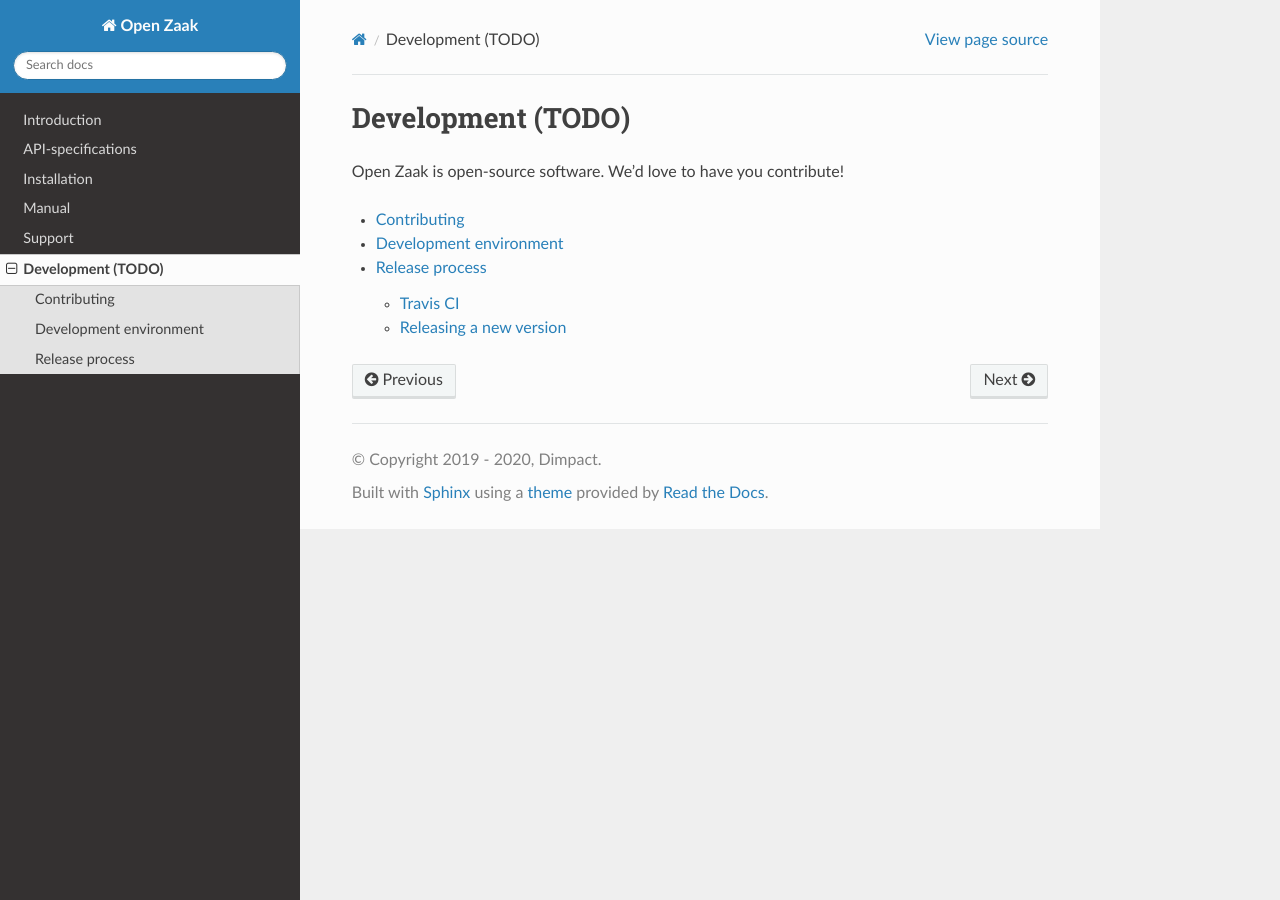
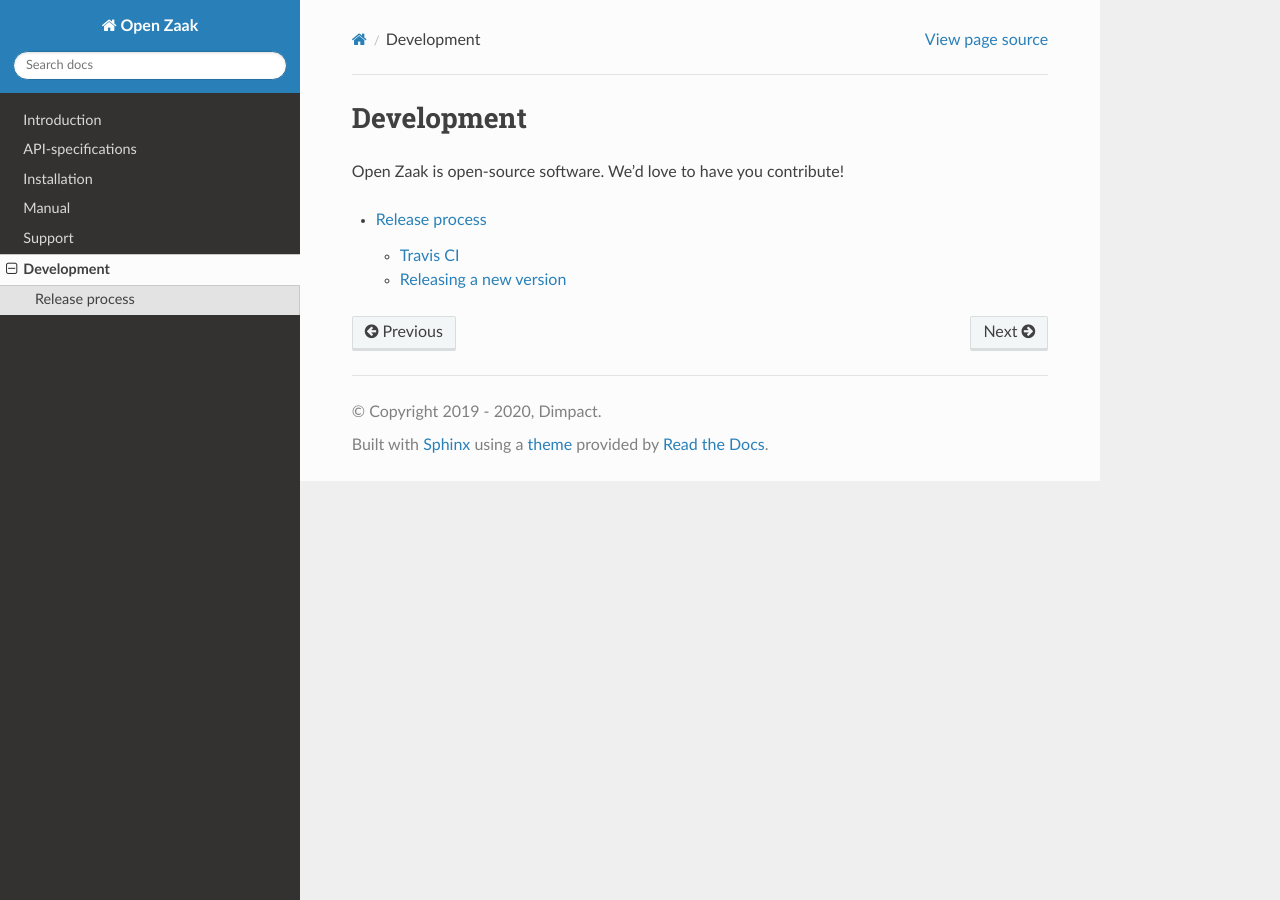
Before and after one commit to open-zaak/open-zaak, a Sphinx documentation site: the page built from docs/development/index.rst, in a window 1280 px wide. Built offline with Sphinx 7.4.7 and the Read the Docs theme 2.0.0, drawn with Linux system fonts in a browser that asks for light colours; pages that are not in the unit, such as notebooks, are missing from menus.

Commit message:
:fire: Removed empty pages.

```diff
--- a/docs/development/contributing.rst
+++ /dev/null
@@ -1,4 +0,0 @@
-.. _development_contributing:
-
-Contributing
-============
--- a/docs/development/development-environment.rst
+++ /dev/null
@@ -1,4 +0,0 @@
-.. _development_development-environment:
-
-Development environment
-=======================
--- a/docs/development/index.rst
+++ b/docs/development/index.rst
@@ -1,14 +1,12 @@
 .. _development_index:
 
-Development (TODO)
-==================
+Development
+===========
 
 Open Zaak is open-source software. We’d love to have you contribute!
 
 .. toctree::
    :maxdepth: 2
 
-   contributing
-   development-environment
+   changelog
    release
-   changelog
```
